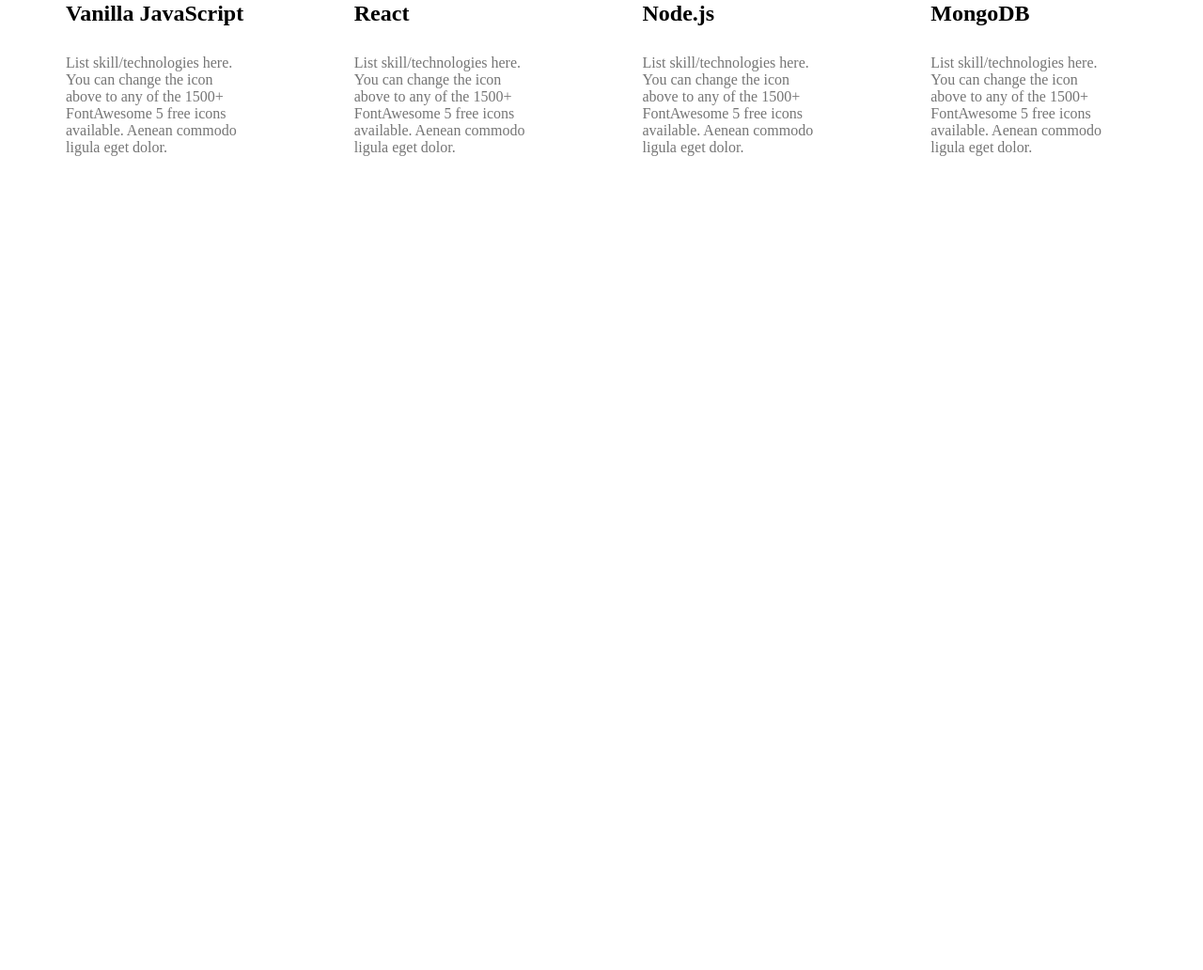
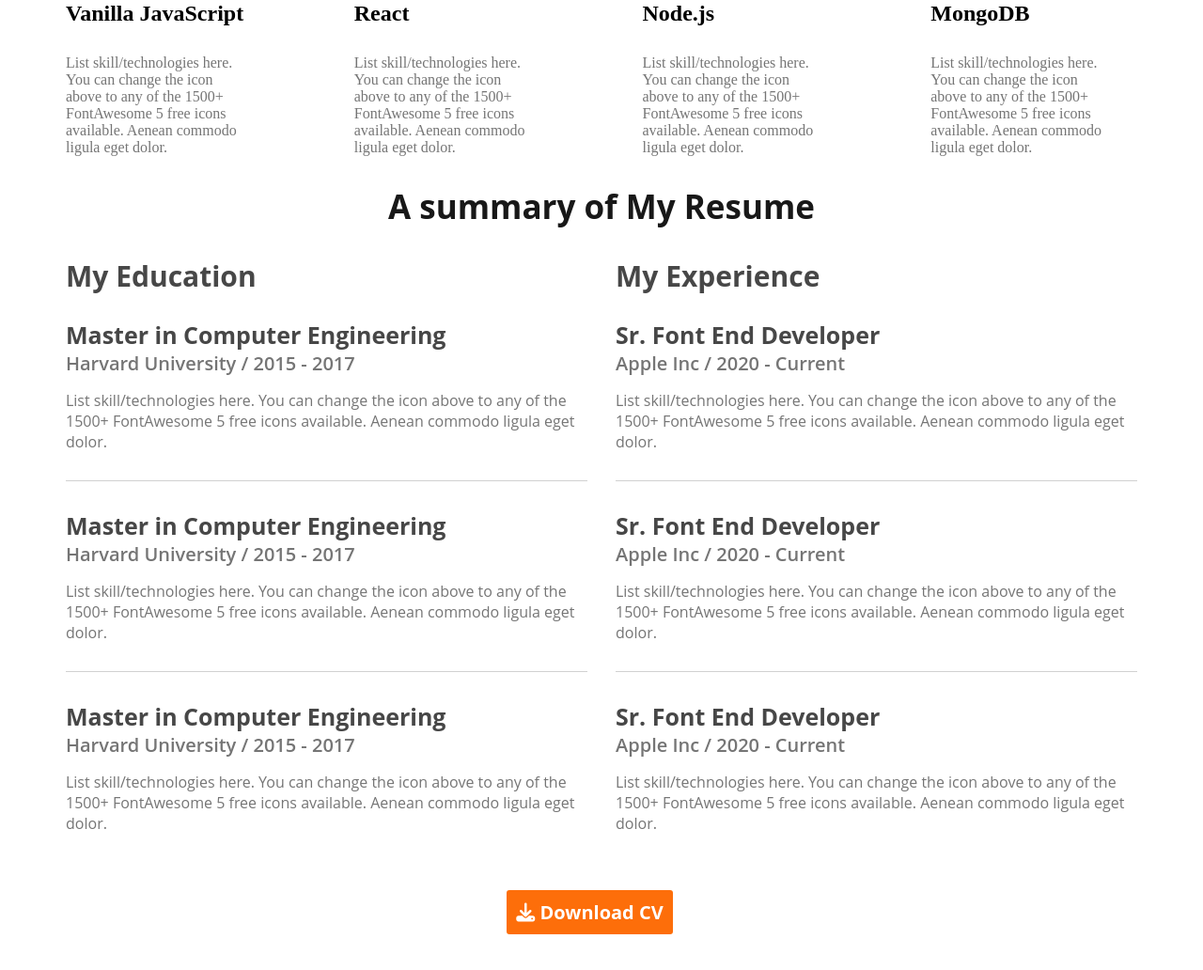
Before and after one commit to rnrabi/developer-portfolio, a plain HTML site: page index.html in a window 1280 px wide. Shown: the part 1689-2721 px from the top of the page at 94% size. Before the commit the page ends 1885 px from the top, so only its background shows below. Drawn offline with Linux system fonts and the light colour scheme.

Commit message:
last section

```diff
--- a/developer.css
+++ b/developer.css
@@ -192,3 +192,62 @@ color: #757575;
     padding: 30px 30px 30px 0;
     text-align: left;
 }
+
+.section3{
+   max-width: 1140px;
+}
+.section3 .primary-btn{
+    text-align: center;
+
+}
+.wraper{
+    display: flex;
+    gap:30px;
+}
+.education > h2{
+ font-family: 'Open Sans';
+font-style: normal;
+font-weight: 700;
+font-size: 30px;
+line-height: 41px;
+color: #474747;
+margin-bottom: 25px;
+}
+.same{
+    border-bottom: 1px solid #D1D1D1;
+    padding-bottom: 30px;
+    margin-bottom: 30px;
+}
+.same:last-of-type{
+    border:none;
+}
+.same h2{
+font-family: 'Open Sans';
+font-style: normal;
+font-weight: 700;
+font-size: 25px;
+line-height: 34px;
+color: #474747;
+}
+.same h3{
+font-family: 'Open Sans';
+font-style: normal;
+font-weight: 600;
+font-size: 20px;
+line-height: 27px;
+color: #757575;
+margin-bottom: 15px;
+}
+.same p{
+font-family: 'Open Sans';
+font-style: normal;
+font-weight: 400;
+font-size: 16px;
+/* line-height: 28px; */
+color: #757575;
+}
+.section-btn{
+    magin:0;
+    text-align: center;
+    padding-bottom: 113px;
+}
--- a/index.html
+++ b/index.html
@@ -90,6 +90,57 @@
     </div>
 </div>
 </section>
+<section class="section3">
+    <h2 class="cmn-title">A summary of My Resume</h2>
+    <div class="wraper">
+    <div class="education">
+        <h2>My Education</h2>
+        <div class="same">
+            <h2>Master in Computer Engineering</h2>
+            <h3>Harvard University / 2015 - 2017</h3>
+            <p>List skill/technologies here. You can change the icon above
+                to any of the 1500+ FontAwesome 5 free icons available. Aenean commodo ligula eget dolor.</p>
+        </div>
+        <div class="same">
+            <h2>Master in Computer Engineering</h2>
+            <h3>Harvard University / 2015 - 2017</h3>
+            <p>List skill/technologies here. You can change the icon above
+                to any of the 1500+ FontAwesome 5 free icons available. Aenean commodo ligula eget dolor.</p>
+        </div>
+        <div class="same">
+            <h2>Master in Computer Engineering</h2>
+            <h3>Harvard University / 2015 - 2017</h3>
+            <p>List skill/technologies here. You can change the icon above
+                to any of the 1500+ FontAwesome 5 free icons available. Aenean commodo ligula eget dolor.</p>
+        </div>
+
+    </div>
+    <div class="education">
+        <h2>My Experience</h2>
+       <div class="same">
+        <h2>Sr. Font End Developer</h2>
+        <h3>Apple Inc / 2020 - Current</h3>
+        <p>List skill/technologies here. You can change the icon above
+            to any of the 1500+ FontAwesome 5 free icons available. Aenean commodo ligula eget dolor.</p>
+       </div>
+       <div class="same">
+        <h2>Sr. Font End Developer</h2>
+        <h3>Apple Inc / 2020 - Current</h3>
+        <p>List skill/technologies here. You can change the icon above
+            to any of the 1500+ FontAwesome 5 free icons available. Aenean commodo ligula eget dolor.</p>
+       </div>
+       <div class="same">
+        <h2>Sr. Font End Developer</h2>
+        <h3>Apple Inc / 2020 - Current</h3>
+        <p>List skill/technologies here. You can change the icon above
+            to any of the 1500+ FontAwesome 5 free icons available. Aenean commodo ligula eget dolor.</p>
+       </div>
+    </div>
+</div>
+<div class="section-btn">
+    <button class="primary-btn "><i class="fa-solid fa-download"></i> Download CV</button>
+</div>
+</section>
 
 
 
```
